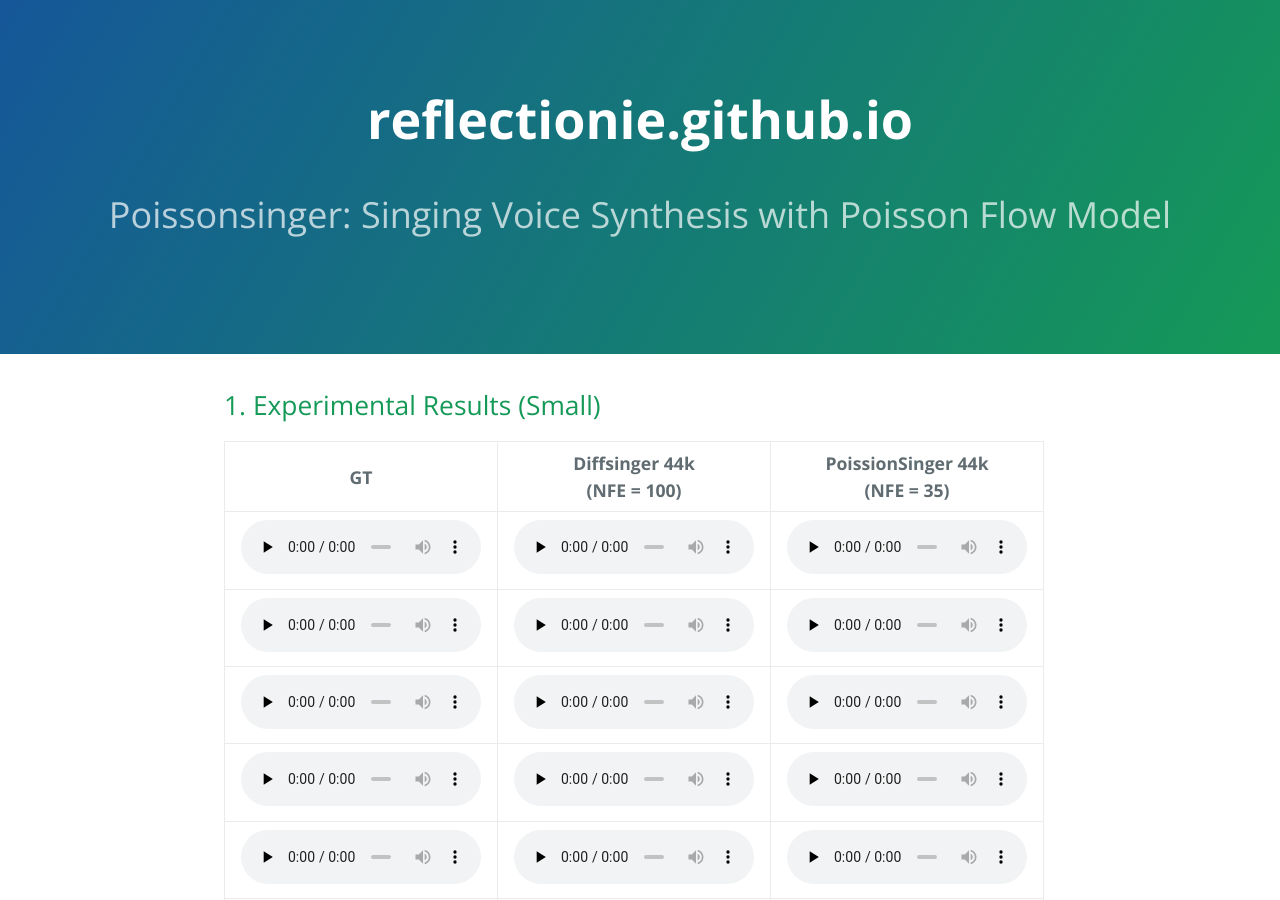
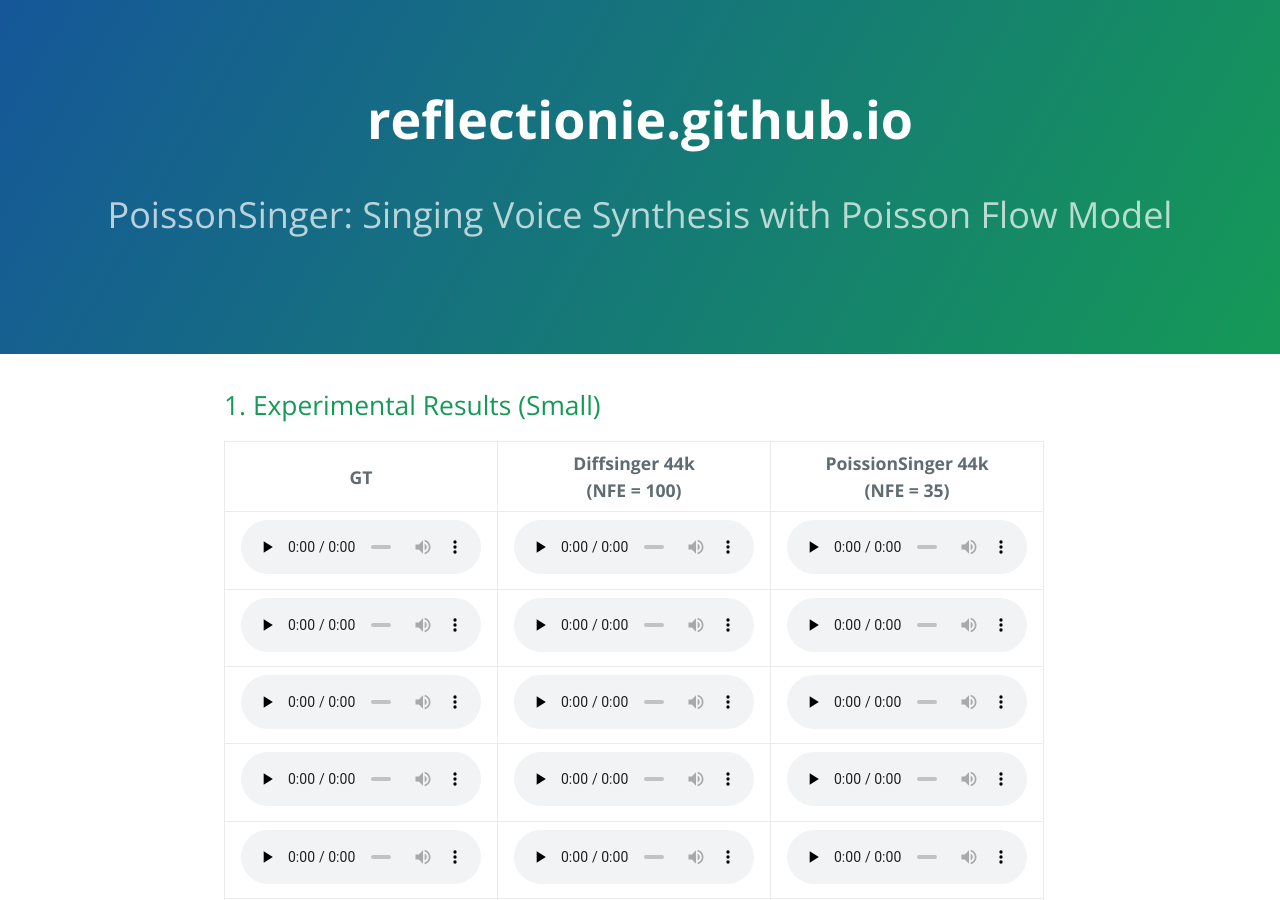
Before and after one commit to reflectionie/reflectionie.github.io, a Jekyll site: the page built from index.html, in a window 1280 px wide. Shown: the top 900 px of the page. Built offline with Jekyll 4.4.1, drawn with Linux system fonts in a browser that asks for light colours; the list of posts is cut into pages by our own code.

```diff
--- a/_config.yml
+++ b/_config.yml
@@ -1,6 +1,6 @@
 # Setup
 title:
-tagline:     "Poissonsinger: Singing Voice Synthesis with Poisson Flow Model"
+tagline:     "PoissonSinger: Singing Voice Synthesis with Poisson Flow Model"
 baseurl:      ""
 paginate:     1
 locale:       "en"
@@ -8,7 +8,7 @@ locale:       "en"
 # About/contact
 author:
   name:       Author name
-  url:        http://yourhomepage.com
+  # url:        http://yourhomepage.com
 
 # Gems
 gems:
```
